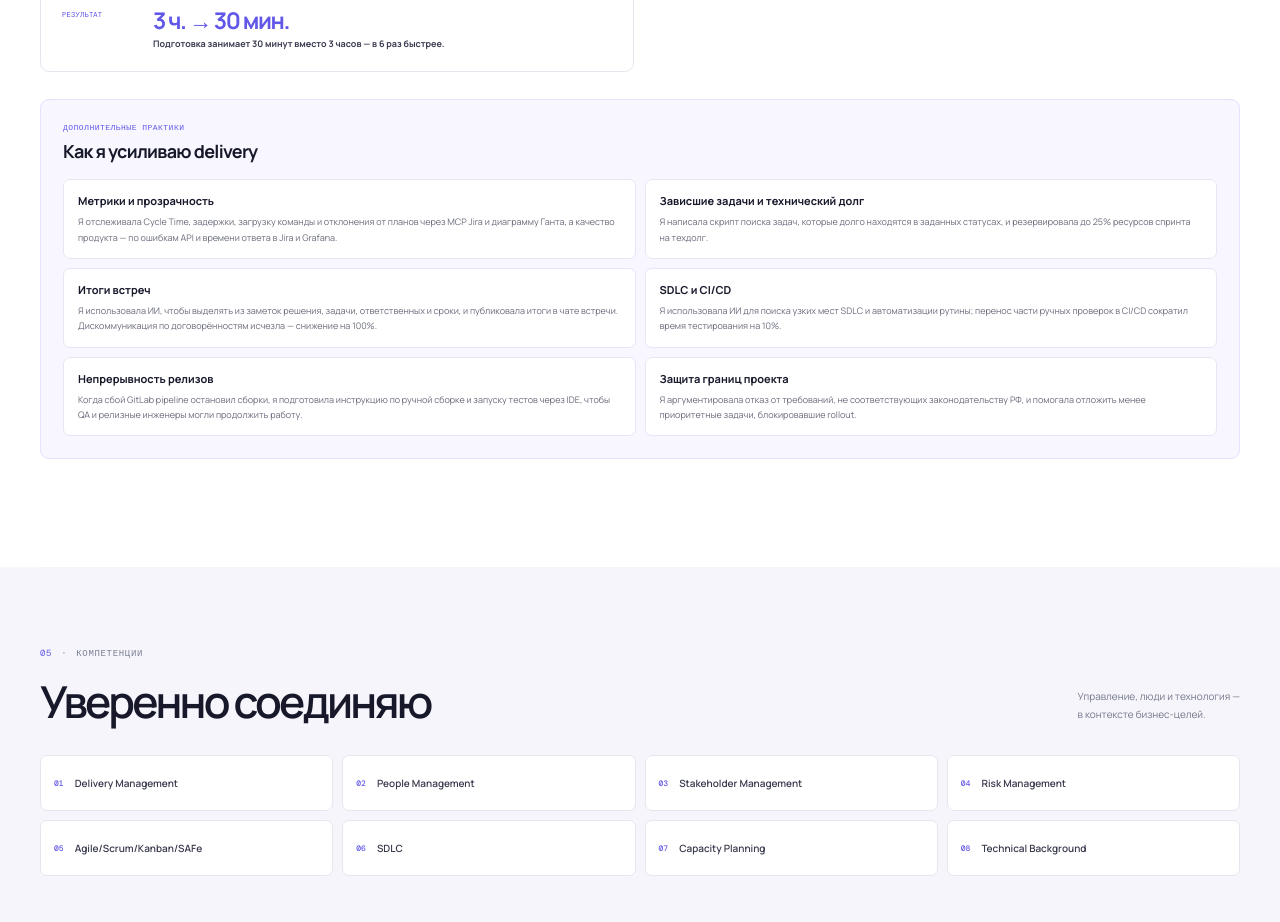
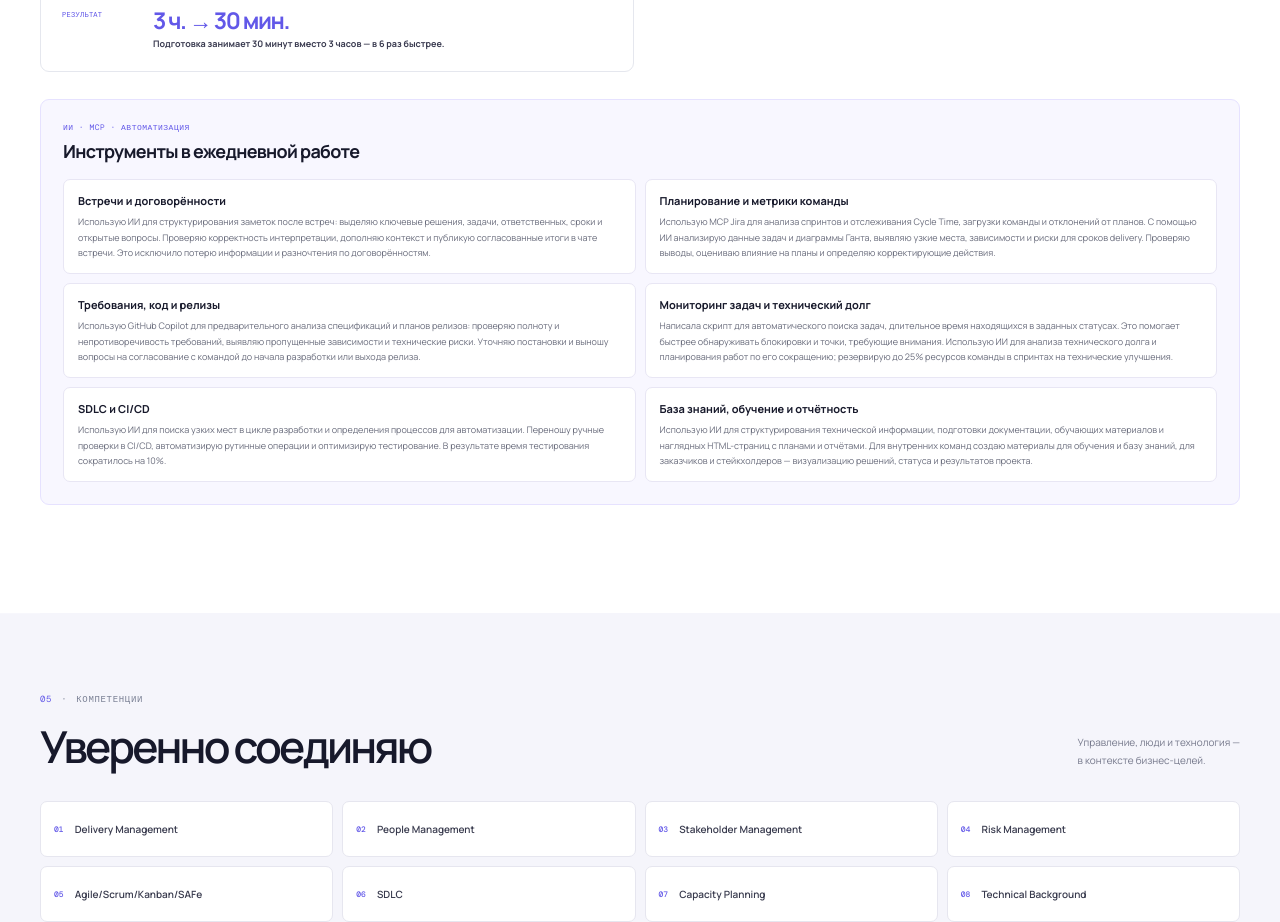
Before and after one commit to yulmianissa/portfolio, a React (Vite) app: page / in a window 1280 px wide. Shown: the part 2760-3682 px from the top of the page. Built offline with nearby package versions, Linux system fonts and the light colour scheme.

Commit message:
Refine AI delivery practices
Clarify how AI and MCP support meeting follow-ups, planning, release review, task monitoring, CI/CD, and stakeholder reporting.

Co-authored-by: Copilot <223556219+Copilot@users.noreply.github.com>

```diff
--- a/src/App.tsx
+++ b/src/App.tsx
@@ -107,34 +107,34 @@ const starCases = [
 
 const deliveryPractices = [
   {
-    title: 'Метрики и прозрачность',
+    title: 'Встречи и договорённости',
     description:
-      'Я отслеживала Cycle Time, задержки, загрузку команды и отклонения от планов через MCP Jira и диаграмму Ганта, а качество продукта — по ошибкам API и времени ответа в Jira и Grafana.',
+      'Использую ИИ для структурирования заметок после встреч: выделяю ключевые решения, задачи, ответственных, сроки и открытые вопросы. Проверяю корректность интерпретации, дополняю контекст и публикую согласованные итоги в чате встречи. Это исключило потерю информации и разночтения по договорённостям.',
   },
   {
-    title: 'Зависшие задачи и технический долг',
+    title: 'Планирование и метрики команды',
     description:
-      'Я написала скрипт поиска задач, которые долго находятся в заданных статусах, и резервировала до 25% ресурсов спринта на техдолг.',
+      'Использую MCP Jira для анализа спринтов и отслеживания Cycle Time, загрузки команды и отклонений от планов. С помощью ИИ анализирую данные задач и диаграммы Ганта, выявляю узкие места, зависимости и риски для сроков delivery. Проверяю выводы, оцениваю влияние на планы и определяю корректирующие действия.',
   },
   {
-    title: 'Итоги встреч',
+    title: 'Требования, код и релизы',
     description:
-      'Я использовала ИИ, чтобы выделять из заметок решения, задачи, ответственных и сроки, и публиковала итоги в чате встречи. Дискоммуникация по договорённостям исчезла — снижение на 100%.',
+      'Использую GitHub Copilot для предварительного анализа спецификаций и планов релизов: проверяю полноту и непротиворечивость требований, выявляю пропущенные зависимости и технические риски. Уточняю постановки и выношу вопросы на согласование с командой до начала разработки или выхода релиза.',
+  },
+  {
+    title: 'Мониторинг задач и технический долг',
+    description:
+      'Написала скрипт для автоматического поиска задач, длительное время находящихся в заданных статусах. Это помогает быстрее обнаруживать блокировки и точки, требующие внимания. Использую ИИ для анализа технического долга и планирования работ по его сокращению; резервирую до 25% ресурсов команды в спринтах на технические улучшения.',
   },
   {
     title: 'SDLC и CI/CD',
     description:
-      'Я использовала ИИ для поиска узких мест SDLC и автоматизации рутины; перенос части ручных проверок в CI/CD сократил время тестирования на 10%.',
+      'Использую ИИ для поиска узких мест в цикле разработки и определения процессов для автоматизации. Переношу ручные проверки в CI/CD, автоматизирую рутинные операции и оптимизирую тестирование. В результате время тестирования сократилось на 10%.',
   },
   {
-    title: 'Непрерывность релизов',
+    title: 'База знаний, обучение и отчётность',
     description:
-      'Когда сбой GitLab pipeline остановил сборки, я подготовила инструкцию по ручной сборке и запуску тестов через IDE, чтобы QA и релизные инженеры могли продолжить работу.',
-  },
-  {
-    title: 'Защита границ проекта',
-    description:
-      'Я аргументировала отказ от требований, не соответствующих законодательству РФ, и помогала отложить менее приоритетные задачи, блокировавшие rollout.',
+      'Использую ИИ для структурирования технической информации, подготовки документации, обучающих материалов и наглядных HTML-страниц с планами и отчётами. Для внутренних команд создаю материалы для обучения и базу знаний, для заказчиков и стейкхолдеров — визуализацию решений, статуса и результатов проекта.',
   },
 ]
 
@@ -377,8 +377,8 @@ function App() {
           </div>
           <div className="practice-summary">
             <div className="practice-summary-heading">
-              <p>ДОПОЛНИТЕЛЬНЫЕ ПРАКТИКИ</p>
-              <h3>Как я усиливаю delivery</h3>
+              <p>ИИ · MCP · АВТОМАТИЗАЦИЯ</p>
+              <h3>Инструменты в ежедневной работе</h3>
             </div>
             <div className="practice-list">
               {deliveryPractices.map((practice) => (
```
